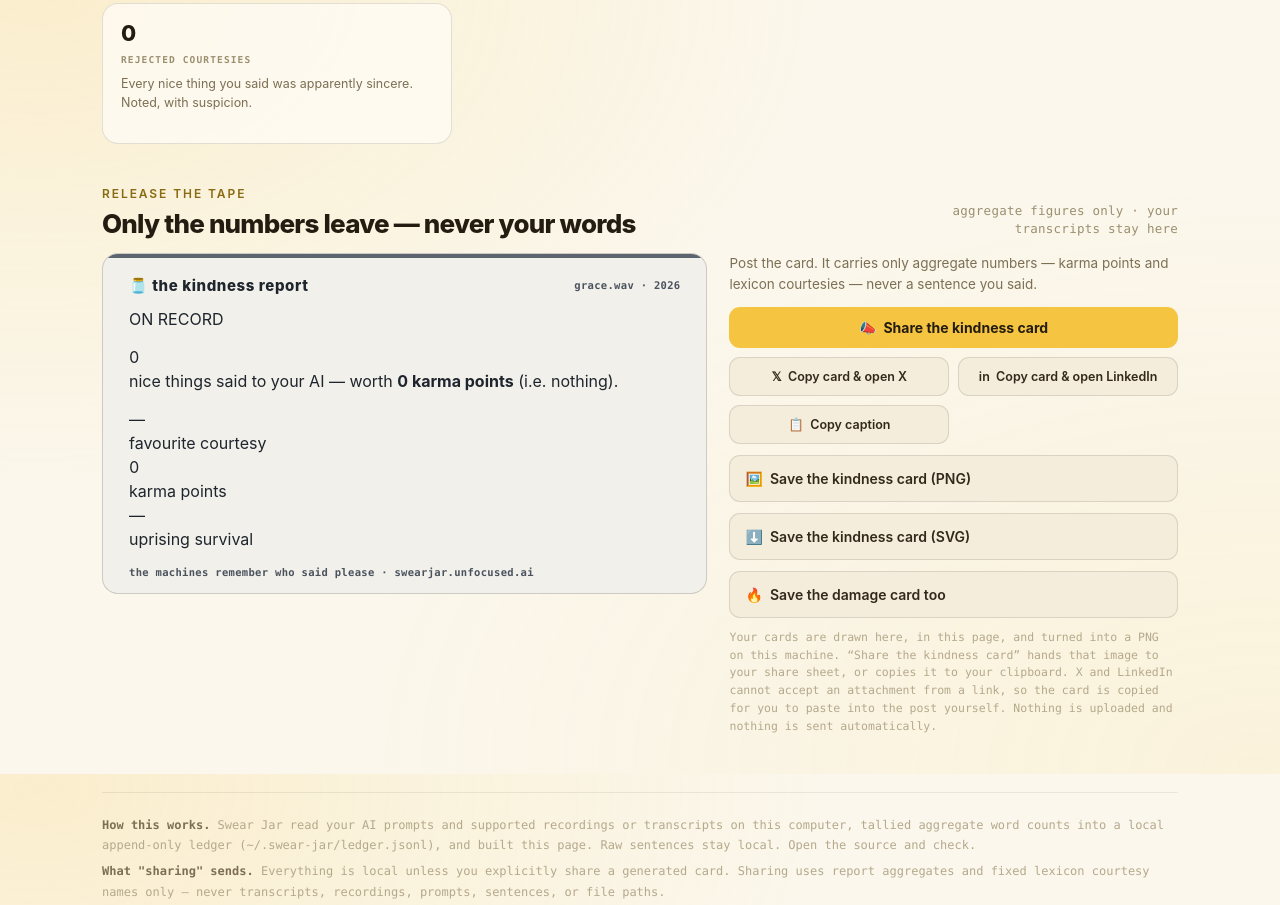
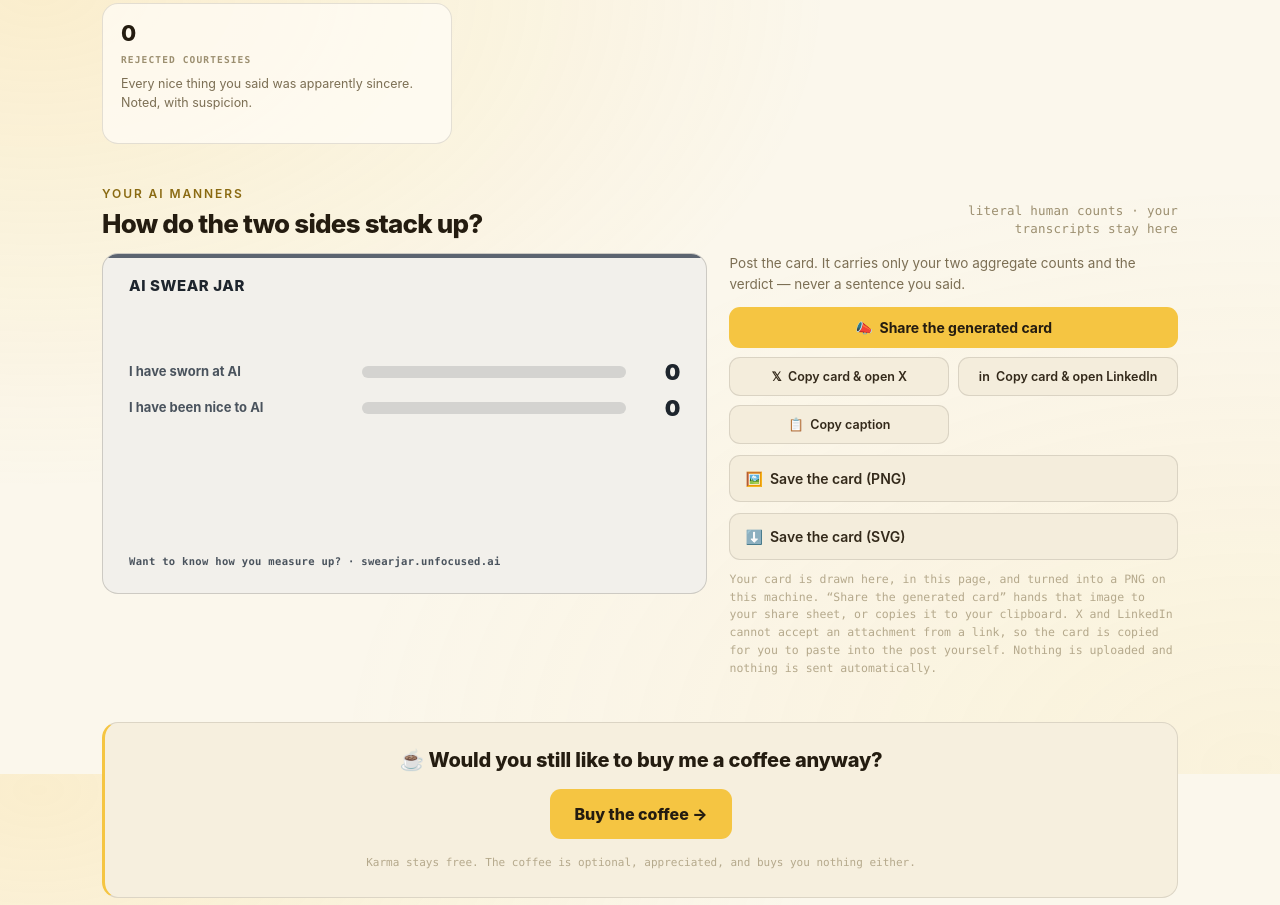
Before and after one commit to BigLaserCo/swear-jar, a website: page assets/kindness_template.html in a window 1280 px wide. Shown: the part 2426-3331 px from the top of the page. Drawn offline with Linux system fonts and the light colour scheme.

Commit message:
feat: unify the kindness report share surface (ELE-010)
Replace kindness-only and cross-mode download choices with the same accessible two-count card and one honest generated-card action used by damage results.

```diff
--- a/assets/kindness_template.html
+++ b/assets/kindness_template.html
@@ -285,32 +285,29 @@
   </section>
 
   <!-- share -->
-  <section class="sec">
-    <div class="sechead"><div><span class="eyebrow">Release the tape</span><h2 class="sectitle">Only the numbers leave — never your words</h2></div><span class="seccap">aggregate figures only · your transcripts stay here</span></div>
+  <section class="sec" id="share-sec">
+    <div class="sechead"><div><span class="eyebrow">Your AI manners</span><h2 class="sectitle">How do the two sides stack up?</h2></div><span class="seccap">literal human counts · your transcripts stay here</span></div>
     <div class="sharewrap">
-      <div class="wcard" id="wcard">
-        <div class="wtop"><span class="wbrand">🫙 the kindness report</span><span class="wfoot">grace.wav · 2026</span></div>
-        <span class="wseal" id="wseal"></span>
-        <div>
-          <div class="wnum tnum" id="wnum">0</div>
-          <div class="wsub" id="wsub"></div>
-          <div class="wmini" id="wmini"></div>
+      <div class="wcard" id="wcard" role="img" aria-label="AI Swear Jar comparison">
+        <div class="wtop"><span class="wbrand">AI SWEAR JAR</span></div>
+        <div class="wcompare">
+          <div class="wrow"><span class="wlabel">I have sworn at AI</span><span class="wtrack" aria-hidden="true"><i id="wSwearBar"></i></span><strong class="wvalue tnum" id="wSwearCount">0</strong></div>
+          <div class="wrow"><span class="wlabel">I have been nice to AI</span><span class="wtrack" aria-hidden="true"><i id="wNiceBar"></i></span><strong class="wvalue tnum" id="wNiceCount">0</strong></div>
         </div>
-        <div class="wstats" id="wstats"></div>
-        <div class="wfoot">the machines remember who said please · swearjar.unfocused.ai</div>
+        <div class="wverdict" id="wVerdict"></div>
+        <div class="wfoot">Want to know how you measure up? · swearjar.unfocused.ai</div>
       </div>
       <div class="share-actions">
-        <p>Post the card. It carries only aggregate numbers — karma points and lexicon courtesies — never a sentence you said.</p>
+        <p>Post the card. It carries only your two aggregate counts and the verdict — never a sentence you said.</p>
         <div class="share-choice">
-          <button class="btn primary" id="shareNative">📣 &nbsp;Share the kindness card</button>
+          <button class="btn primary" id="shareNative">📣 &nbsp;Share the generated card</button>
           <button class="btn" id="shareX">𝕏 &nbsp;Copy card &amp; open X</button>
           <button class="btn" id="shareLinkedIn">in &nbsp;Copy card &amp; open LinkedIn</button>
           <button class="btn" id="cp">📋 &nbsp;Copy caption</button>
         </div>
-        <a class="btn" id="downloadCardPng" href="#">🖼️ &nbsp;Save the kindness card (PNG)</a>
-        <a class="btn" id="downloadCard" href="#" download="swear-jar-kindness-card.svg">⬇️ &nbsp;Save the kindness card (SVG)</a>
-        <a class="btn" id="downloadDamageCard" href="#" download="swear-jar-card.svg">🔥 &nbsp;Save the damage card too</a>
-        <div class="subtle">Your cards are drawn here, in this page, and turned into a PNG on this machine. &ldquo;Share the kindness card&rdquo; hands that image to your share sheet, or copies it to your clipboard. X and LinkedIn cannot accept an attachment from a link, so the card is copied for you to paste into the post yourself. Nothing is uploaded and nothing is sent automatically.</div>
+        <a class="btn" id="downloadCardPng" href="#">🖼️ &nbsp;Save the card (PNG)</a>
+        <a class="btn" id="downloadCard" href="#" download="swear-jar-card.svg">⬇️ &nbsp;Save the card (SVG)</a>
+        <div class="subtle">Your card is drawn here, in this page, and turned into a PNG on this machine. &ldquo;Share the generated card&rdquo; hands that image to your share sheet, or copies it to your clipboard. X and LinkedIn cannot accept an attachment from a link, so the card is copied for you to paste into the post yourself. Nothing is uploaded and nothing is sent automatically.</div>
       </div>
     </div>
   </section>
```
